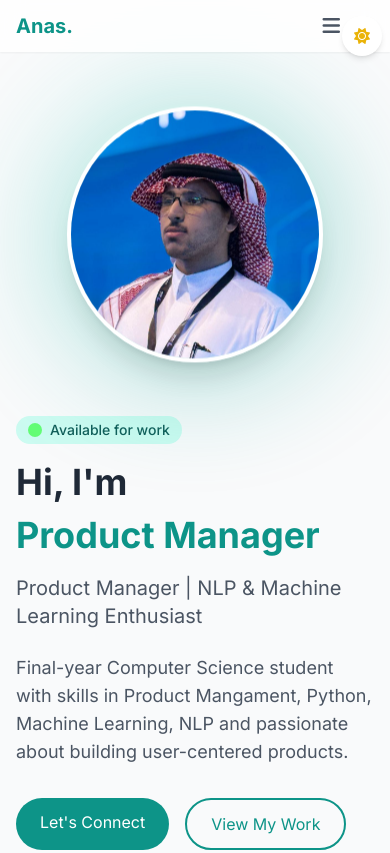
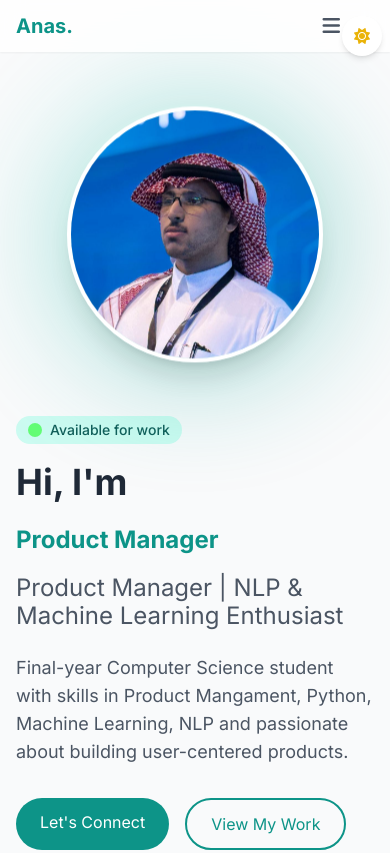
Before and after one commit to AnasAlhamdan/anasalhamdan.github.io, a website: page index.html in a window 390 px wide. Shown: the top 853 px of the page. Drawn offline with nearby package versions, Linux system fonts and the light colour scheme.

Commit message:
Update index.html

```diff
--- a/index.html
+++ b/index.html
@@ -310,6 +310,20 @@
   word-break: break-word;
   overflow-wrap: break-word;
 }
+/* Fix for text wrapping in hero section */
+.text-primary-600.dark\:text-primary-400.typing,
+.text-xl.md\:text-2xl.mb-6.text-gray-600.dark\:text-gray-400 {
+  white-space: nowrap; /* Prevents breaking to new line */
+}
+
+/* If you need to adjust for mobile */
+@media (max-width: 768px) {
+  .text-primary-600.dark\:text-primary-400.typing,
+  .text-xl.md\:text-2xl.mb-6.text-gray-600.dark\:text-gray-400 {
+    white-space: normal; /* Allow line breaks on very small screens if needed */
+    font-size: 1.5rem; /* Adjust font size for better fit */
+  }
+}
 </style>
 
     </style>
@@ -442,10 +456,10 @@
                             <h4 class="font-semibold mb-2 text-gray-700 dark:text-gray-300">Email</h4>
                             <p class="text-gray-600 dark:text-gray-400">Anasalhamdan4b@gmail.com</p>
                         </div>
-<!--                         <div>
+                        <div>
                             <h4 class="font-semibold mb-2 text-gray-700 dark:text-gray-300">Birthday</h4>
                             <p class="text-gray-600 dark:text-gray-400">June 10, 2001</p>
-                        </div> -->
+                        </div>
                     </div>
                     <a href="assets/resume/Anas_Alhamdan_Resume.pdf" download class="px-6 py-3 rounded-full bg-primary-600 hover:bg-primary-700 text-white transition-colors inline-flex items-center">
                         <i class="fas fa-download mr-2"></i> Download CV
@@ -614,7 +628,7 @@
                                     </span>
                                 </div>
                                 <p class="text-gray-600 dark:text-gray-400 mb-2">Bachelor's Degree in Computer Science</p>
-                                <p class="text-gray-500 dark:text-gray-500">Expected Graduation: Jun 2025</p>
+                                <p class="text-gray-500 dark:text-gray-500">Expected Graduation: Sep 2025</p>
                             </div>
                         </div>
                         <h3 class="text-2xl font-bold mb-6 text-primary-600 dark:text-primary-400 flex items-center">
```
